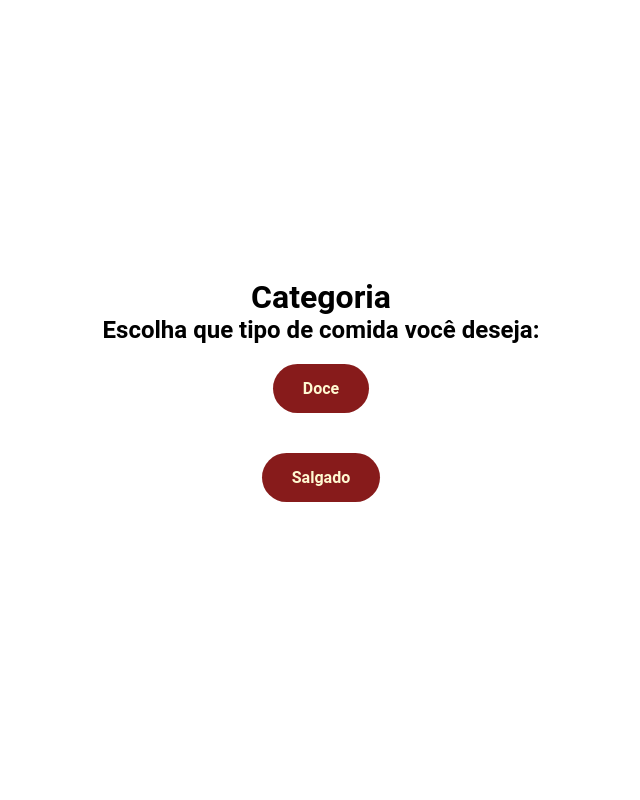
After one commit to d4viladandara/Projeto-Crud, a Flask app: template templates/categorias.html in a window 1280 px wide. The commit adds this page. Shown: the whole page, without its empty margins (319-959 px from the left). Run offline with Flask 3, Linux system fonts and the light colour scheme; the template is opened without the code that fills it, so the values that code supplies are empty.

Commit message:
iniciando o html e css

```diff
--- /dev/null
+++ b/static/categorias.css
@@ -0,0 +1,9 @@
+
+
+body {
+    text-align: center;
+}
+
+.btn{
+    margin: 20px;
+}
--- a/static/style.css
+++ b/static/style.css
@@ -15,8 +15,8 @@ body {
 }
 
 .btn {
-    background-color: #fff;
-    color: #5d60ef;
+    background-color: #871b1b;
+    color: #fff9d2;
     padding: 15px 30px;
     font-size: 1em;
     font-weight: 700;
@@ -26,10 +26,9 @@ body {
     transition: 0.3s ease;
     text-decoration: none;
     display: inline-block;
+    margin: 20px;
 }
 
-p {
-    font-size: 1.2em;
-    color: #cc3c3c;
-    padding: 10px;
+.btn:hover {
+    background-color: #ef6161;
 }
--- a/templates/base.html
+++ b/templates/base.html
@@ -4,6 +4,7 @@
     <meta charset="UTF-8">
     <title>{% block title %}Lojinha de Doces{% endblock %}</title>
     <link rel="stylesheet" href="/static/style.css" />
+    <link rel="stylesheet" href="/static/base.css" />
 </head>
 <body>
     <header>
@@ -13,7 +14,7 @@
     </header>
 
     <main>
-        <a href="doces.html" class="btn">Entrar</a>
+        <a href="categorias.html" class="btn">Entrar</a>
     </main>
 
 </body>
--- /dev/null
+++ b/templates/categorias.html
@@ -0,0 +1,18 @@
+<!DOCTYPE html>
+<html lang="pt-BR">
+<head>
+    <meta charset="UTF-8">
+    <title>{% block title %}Lojinha de Doces{% endblock %}</title>
+    <link rel="stylesheet" href="/static/categorias.css" />
+    <link rel="stylesheet" href="/static/style.css" />
+</head>
+<body>
+<body>
+    <h1>Categoria</h1>
+    <h2>Escolha que tipo de comida você deseja:</h2>
+    <a href="home.html" class="btn">Doce</a>
+    <a href="home.html" class="btn">Salgado</a>
+
+
+</body>
+</html>
```
Also changed, not shown: static/base.css (added, +8 -0 lines), templates/doces.html (deleted, +0 -10 lines).
